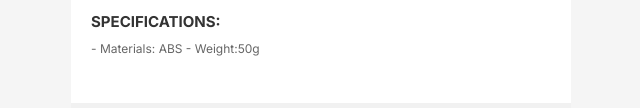
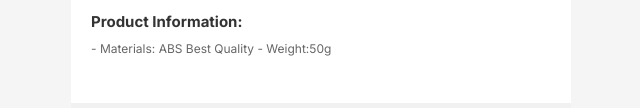
Before and after one commit to orderan/fwc, a plain HTML site: page index.html in a window 1280 px wide. Shown: the part 5420-5528 px from the top of the page, without its empty margins (319-959 px from the left). Drawn offline with nearby package versions, Linux system fonts and the light colour scheme; a script that the page names is missing.

Commit message:
Update index.html

```diff
--- a/index.html
+++ b/index.html
@@ -249,9 +249,9 @@ Product Guarantee: 100% Original</div>
                     <div class="feature-vertical-item">
                         <IMG WIDTH="100%" SRC="https://cdn.fastcdnshop.com/image/6c74dcec09b7dda2c58043ea543ef724b96850bd-600.webp" class="feature-img-large">
                         <div class="feature-content-large">
-                            <div class="feature-title-large">SPECIFICATIONS:</div>
-                            <div class="feature-desc-large">- Materials: ABS
-- Weight:50g</div>
+                            <div class="feature-title-large">Product Information:</div>
+                            <div class="feature-desc-large">- Materials: ABS Best Quality
+								- Weight:50g</div>
                         </div>
                     </div>
 
```
